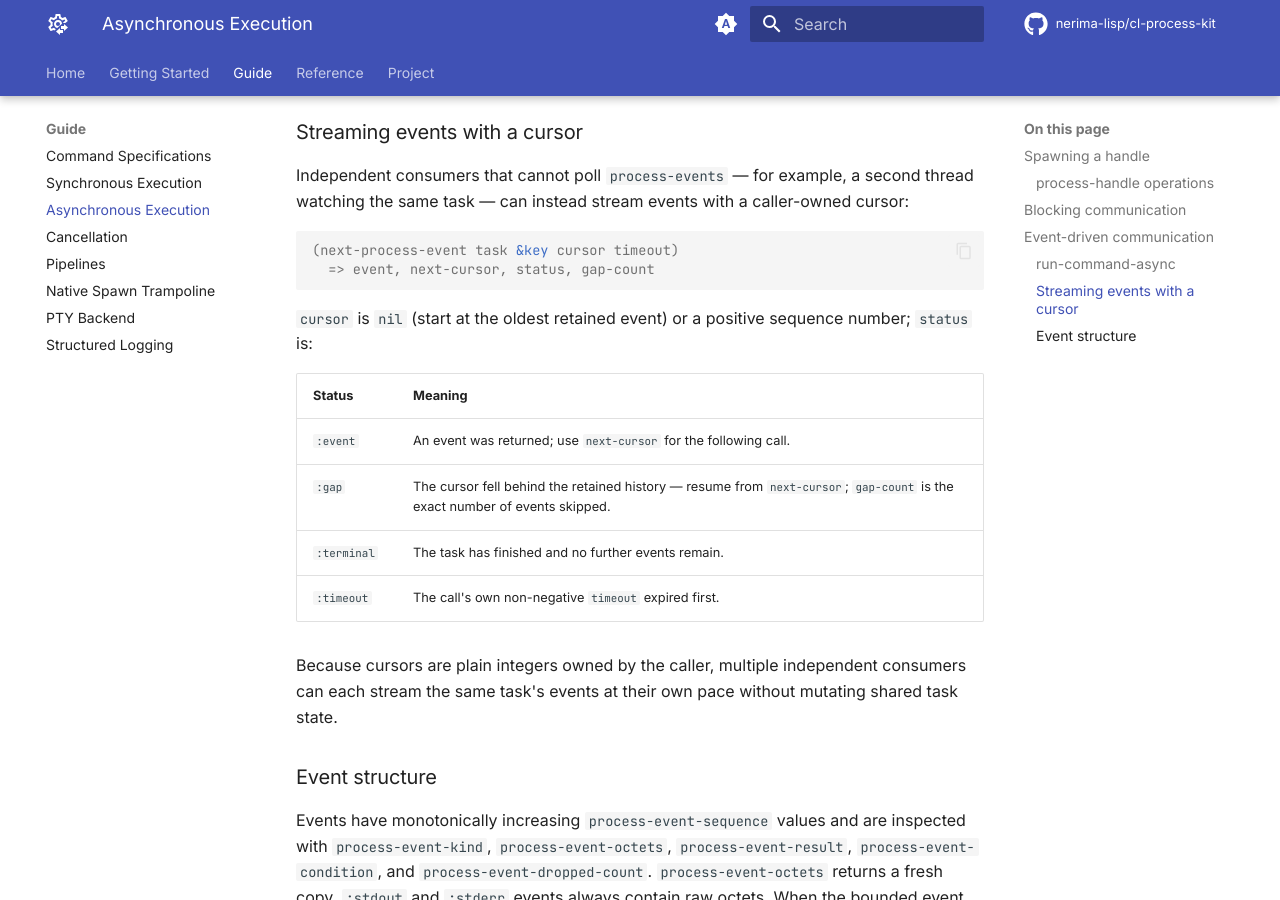
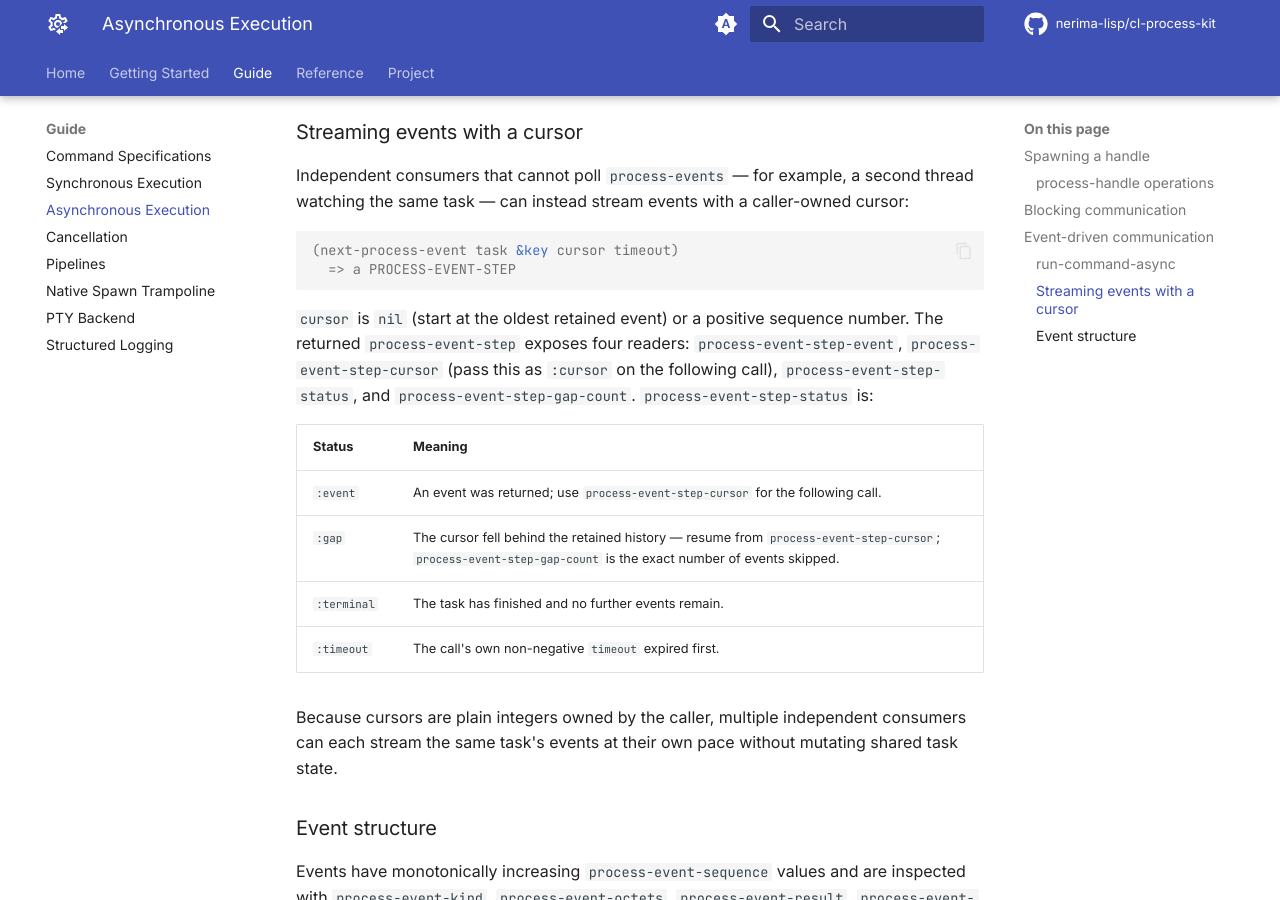
Before and after one commit to nerima-lisp/cl-process-kit, an MkDocs documentation site: the page built from docs/src/guide/async.md, in a window 1280 px wide and 900 px high, scrolled down 2674 px. Built offline with MkDocs 1.6.1 and Material for MkDocs 9.7.7, drawn with Linux system fonts in a browser that asks for light colours; comment, search, counter and statistics services are not loaded.

Commit message:
refactor!(async): return a struct from next-process-event
next-process-event returned four raw values (event, next-cursor, status,
gap-count). The org-wide API_STANDARD.md names this exact function, by
name, as the canonical bad example of exceeding the two-value return
limit: a caller wanting only gap-count still had to destructure all four
positionally. Introduces process-event-step (src/types.lisp) with
process-event-step-event/-cursor/-status/-gap-count readers and updates
the three call sites in t/async-task-test.lisp plus the documented
contract in docs/src/guide/async.md.

Lowers the expression coverage ratchet floor 87.5% -> 87.4% (raw
4168/4764 = 87.4895%) to absorb the new struct's compile-time-only
DEFSTRUCT form -- every runtime STATUS arm remains tested. Branch
coverage is unchanged at 542/666: the struct's initial per-slot :type
declarations briefly added 2 genuinely uncovered type-check branches,
removed since nothing in this codebase enforces that granularity on
sibling structs like process-event either.

BREAKING CHANGE: next-process-event's return contract changes from four
values to a single process-event-step struct. Requires a major version
bump at the next release per CODING_STANDARD.md's versioning policy.

Verified with a full `nix flake check` (179/179 + 6/6 PTY, coverage
87.5%/81.4%, both above their floors).

````diff
--- a/docs/src/guide/async.md
+++ b/docs/src/guide/async.md
@@ -134,16 +134,19 @@ caller-owned cursor:
 
 ```lisp
 (next-process-event task &key cursor timeout)
-  => event, next-cursor, status, gap-count
+  => a PROCESS-EVENT-STEP
 ```
 
 `cursor` is `nil` (start at the oldest retained event) or a positive
-sequence number; `status` is:
+sequence number. The returned `process-event-step` exposes four readers:
+`process-event-step-event`, `process-event-step-cursor` (pass this as
+`:cursor` on the following call), `process-event-step-status`, and
+`process-event-step-gap-count`. `process-event-step-status` is:
 
 | Status | Meaning |
 | --- | --- |
-| `:event` | An event was returned; use `next-cursor` for the following call. |
-| `:gap` | The cursor fell behind the retained history — resume from `next-cursor`; `gap-count` is the exact number of events skipped. |
+| `:event` | An event was returned; use `process-event-step-cursor` for the following call. |
+| `:gap` | The cursor fell behind the retained history — resume from `process-event-step-cursor`; `process-event-step-gap-count` is the exact number of events skipped. |
 | `:terminal` | The task has finished and no further events remain. |
 | `:timeout` | The call's own non-negative `timeout` expired first. |
 
````
Also changed, not shown: CHANGELOG.md, 5 other files.
